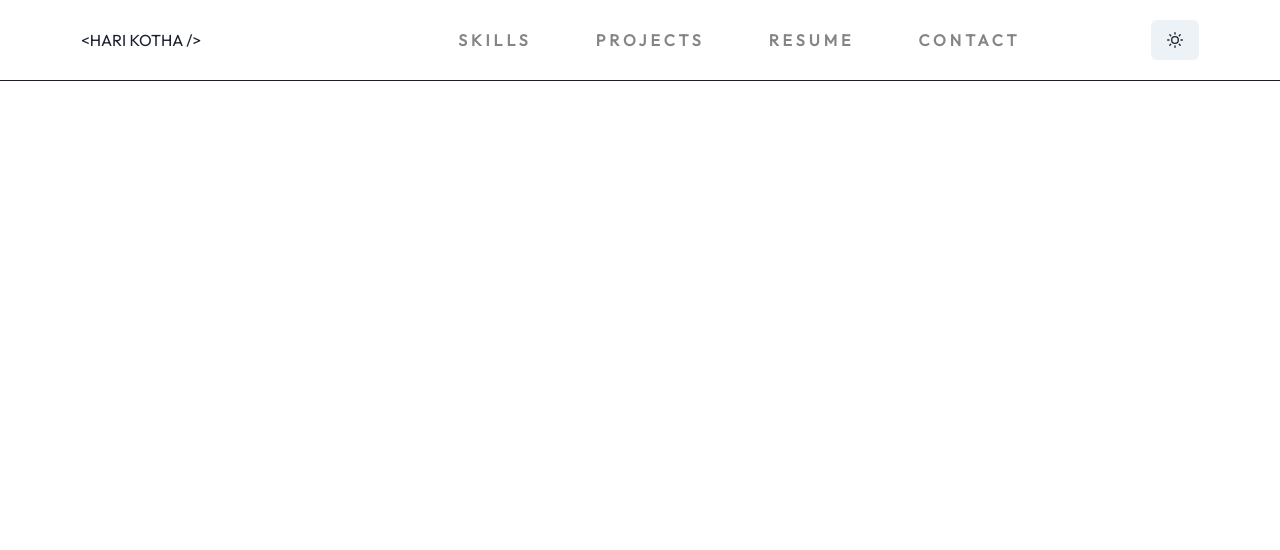
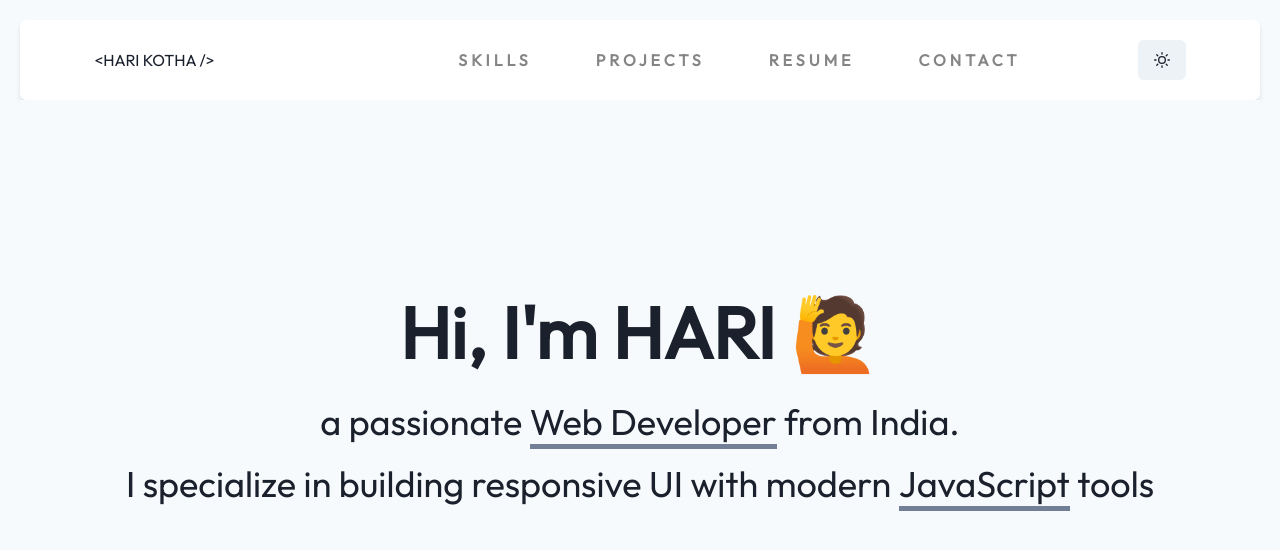
Before and after one commit to harireddy7/portfolio-react, a React (Create React App) app: page / in a window 1280 px wide. Shown: the top 550 px of the page. Built offline with nearby package versions, Linux system fonts and the light colour scheme.

Commit message:
Added about and other pages

```diff
--- a/src/App.js
+++ b/src/App.js
@@ -1,12 +1,14 @@
 import { Box } from '@chakra-ui/layout';
 import { useColorMode } from '@chakra-ui/color-mode';
 import './App.css';
-import Navbar from './Components/Navbar';
+import Header from './Components/Header';
+import About from './Components/About';
 
 const App = () => {
   return (
-    <Box>
-      <Navbar />
+    <Box p={5} background='gray.50'>
+      <Header />
+      <About />
     </Box>
   )
 }
--- /dev/null
+++ b/src/Components/About.jsx
@@ -0,0 +1,19 @@
+import { Box, Center, Text, VStack } from '@chakra-ui/layout';
+import React from 'react';
+
+const About = () => {
+  return (
+      <Box minHeight='calc(100vh - 120px)' background='gray.50' p={5}>
+          <Center minHeight='calc(100vh - 250px)'>
+              <VStack>
+                <Text fontSize='7xl' fontWeight='600'>Hi, I'm HARI  🙋</Text>
+                <Text fontSize='4xl'>a passionate <Text display='inline' borderBottomColor='gray.500' borderBottomWidth='5px'>Web Developer</Text> from India.</Text>
+                <Text fontSize='4xl'>I specialize in building responsive UI with modern <Text display='inline' borderBottomColor='gray.500' borderBottomWidth='5px'>JavaScript</Text> tools</Text>
+              </VStack>
+
+          </Center>
+      </Box>
+  );
+};
+
+export default About;
--- a/src/Components/Navbar.jsx
+++ b/src/Components/Header.jsx
@@ -3,10 +3,10 @@ import { useColorMode } from '@chakra-ui/color-mode';
 import { MoonIcon, SunIcon } from '@chakra-ui/icons';
 import { Box, HStack, Text } from '@chakra-ui/layout';
 
-const Navbar = () => {
+const Header = () => {
   const { colorMode, toggleColorMode } = useColorMode();
   return (
-    <Box p={5} borderBottom='1px'>
+    <Box p={5} background='white' shadow='md' borderRadius='md'>
         <HStack justifyContent='space-around'>
           <div>&lt;HARI KOTHA /&gt;</div>
           <HStack as='nav' spacing='16' fontWeight='600' letterSpacing='4px' color='#858585'>
@@ -22,4 +22,4 @@ const Navbar = () => {
   )
 }
 
-export default Navbar;
+export default Header;
```
Also changed, not shown: src/Components/Contact.jsx (added, +7 -0 lines), src/Components/Footer.jsx (added, +7 -0 lines), src/Components/Projects.jsx (added, +7 -0 lines), src/Components/Skills.jsx (added, +7 -0 lines).
